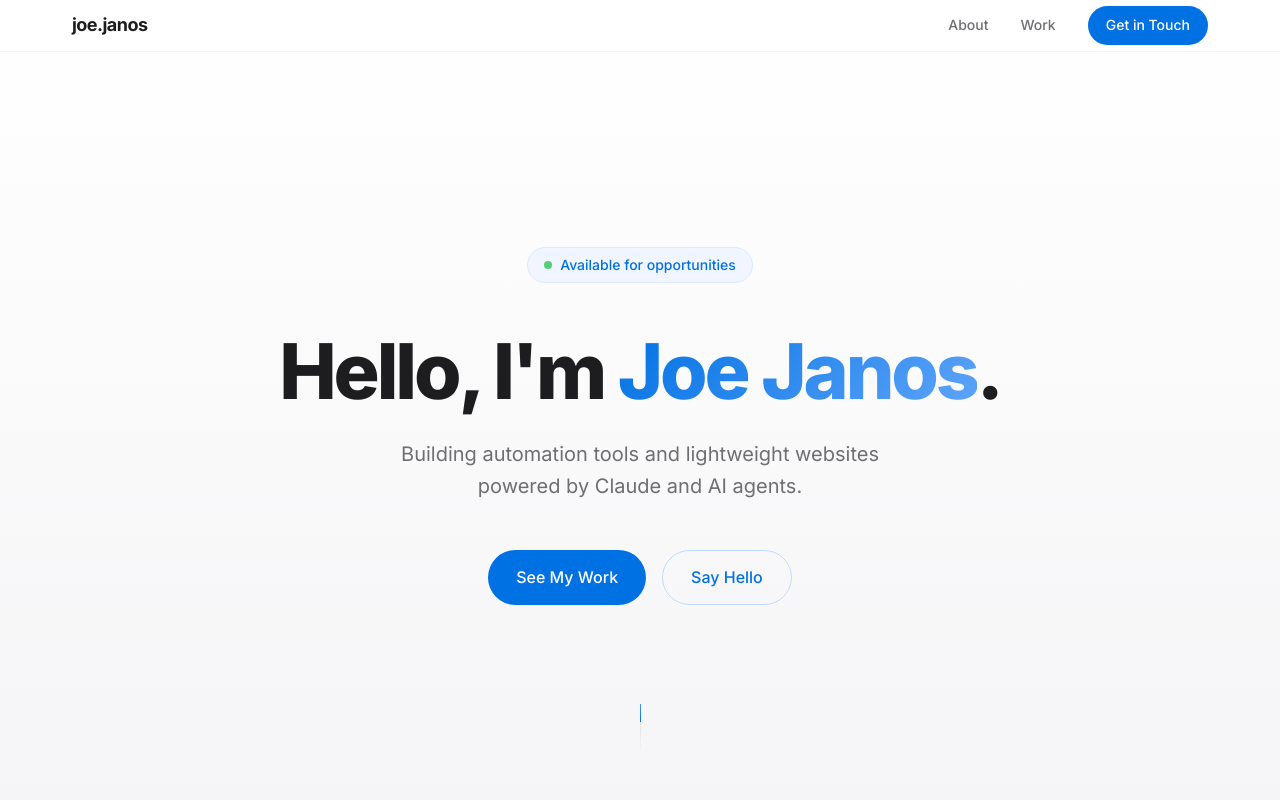
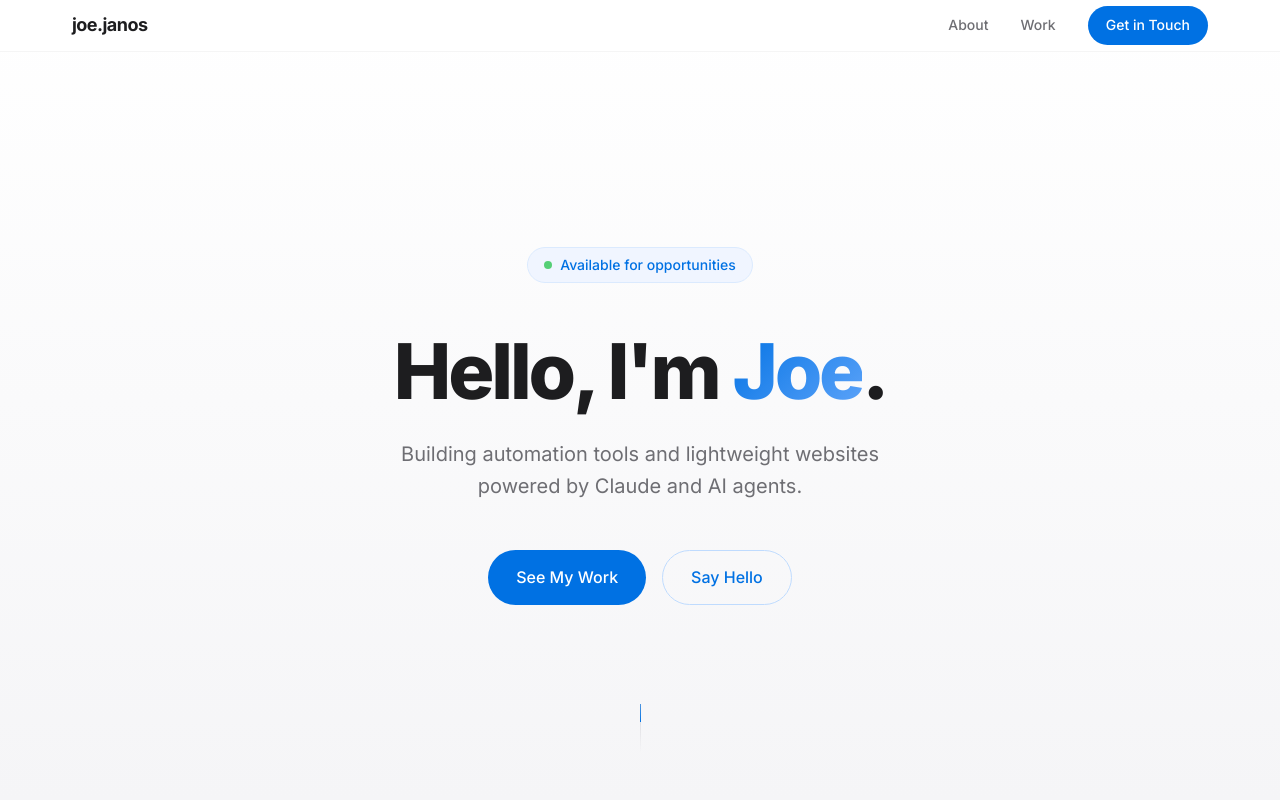
Before and after one commit to HPN-Systems/joe.janos, a plain HTML site: page index.html in a window 1280 px wide. Shown: the top 800 px of the page. Drawn offline with Linux system fonts and the light colour scheme.

Commit message:
Update hero name from 'Joe Janos' to 'Joe'

```diff
--- a/index.html
+++ b/index.html
@@ -48,7 +48,7 @@
                 Available for opportunities
             </div>
             <h1 class="hero-title" id="hero-title">
-                Hello, I'm <span class="hero-name">Joe Janos</span>.
+                Hello, I'm <span class="hero-name">Joe</span>.
             </h1>
             <p class="hero-subtitle" id="hero-subtitle">
                 Building automation tools and lightweight websites powered by Claude and AI agents.
```
